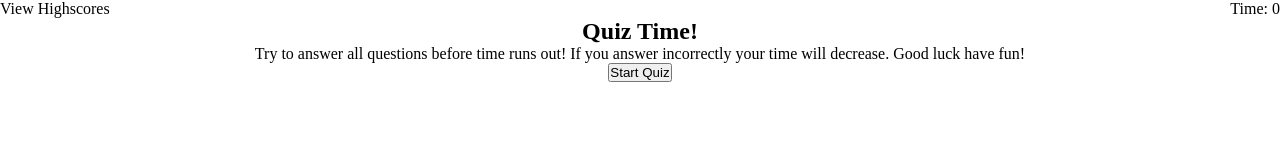
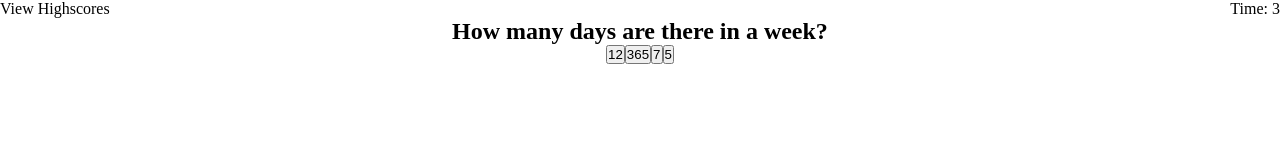
Before and after one commit to shaynefw/04-random-quiz, a plain HTML site: page index.html in a window 1280 px wide. Both pictures are taken after a click on the button "Start Quiz". Drawn offline with Linux system fonts and the light colour scheme.

Commit message:
added start button functionality and countdown

```diff
--- a/assets/js/script.js
+++ b/assets/js/script.js
@@ -0,0 +1,50 @@
+let main = document.querySelector(".main");
+let startBtn = document.getElementById("startBtn");
+let timer = 5;
+let countDown;
+let questions = [
+    //the quiz questions and answers in array
+    {
+        question: "How many days are there in a week?",
+        answer: ["12", "365", "7", "5"],
+        correctAnswer: "7"
+    },
+    {
+        question: "How many hours are there in a day?",
+        answer: ["24", "12", "48", "72"],
+        correctAnswer: "24"
+    },
+    {
+        question: "Which day is the beginning of the week?",
+        answer: ["Wednesday", "Sunday", "Saturday", "Monday"],
+        correctAnswer: "Sunday"
+    }
+
+];
+let currentQuestion = questions[0];
+let questionHTML = "<h2>" + currentQuestion.question + "</h2>";
+
+// when the user clicks start button the following will happen
+
+startBtn.addEventListener("click", function() {
+
+    //countdown function
+
+    countDown = setInterval(function() {
+        timer--;
+        if (timer === 0) {
+            clearInterval(countDown);
+        };
+        document.getElementById("timer").innerHTML = timer;
+    }, 1000);
+
+    //adding answer buttons inplace of the initial start button
+
+    for (let i = 0; i < currentQuestion.answer.length; i++) {
+        questionHTML += "<button>" + currentQuestion.answer[i] + "</button>";
+    };
+
+    //replacing the initial main section with the questions
+
+    main.innerHTML = questionHTML;
+});
--- a/index.html
+++ b/index.html
@@ -13,7 +13,7 @@
         <div class="scores">
             <a id="scores">View Highscores</a>
         </div>
-        <div class="timer">Time: <spane id="timer">0</spane></div>
+        <div class="timer">Time: <spane id="timer"></spane></div>
     </header>
     <main class="main">
         <section class="firstSection">
```
